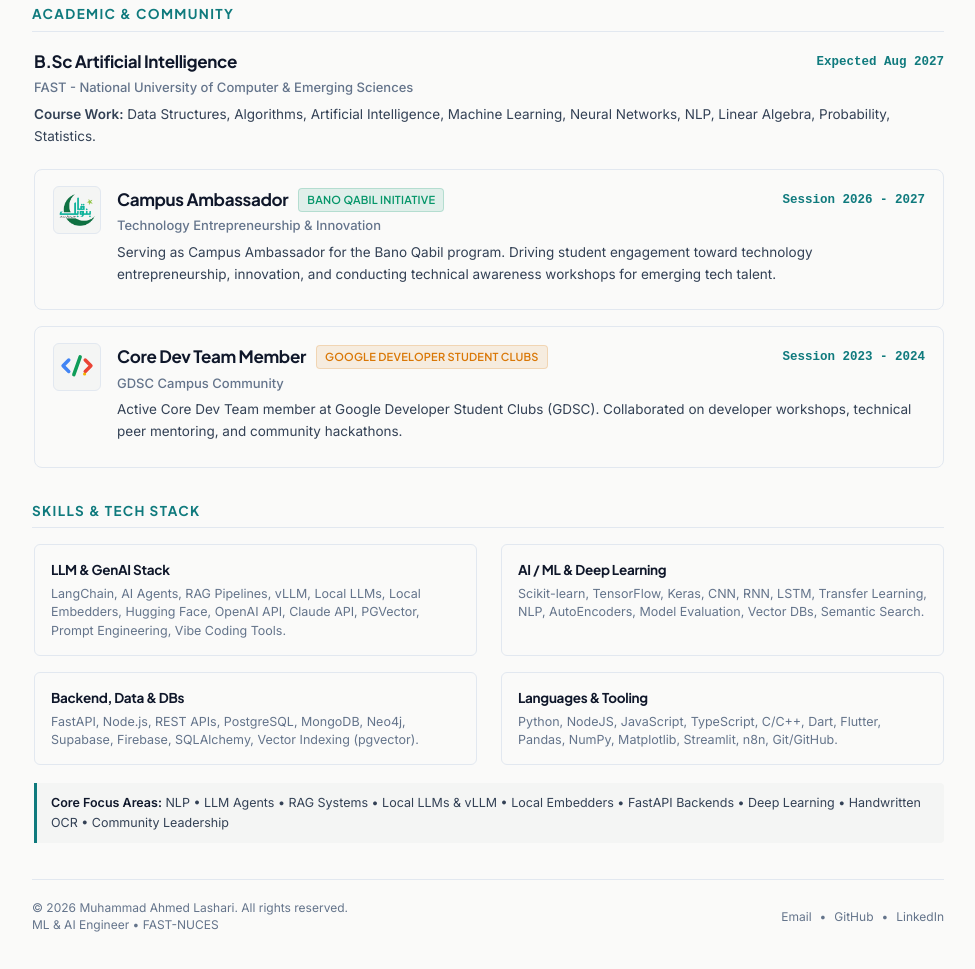
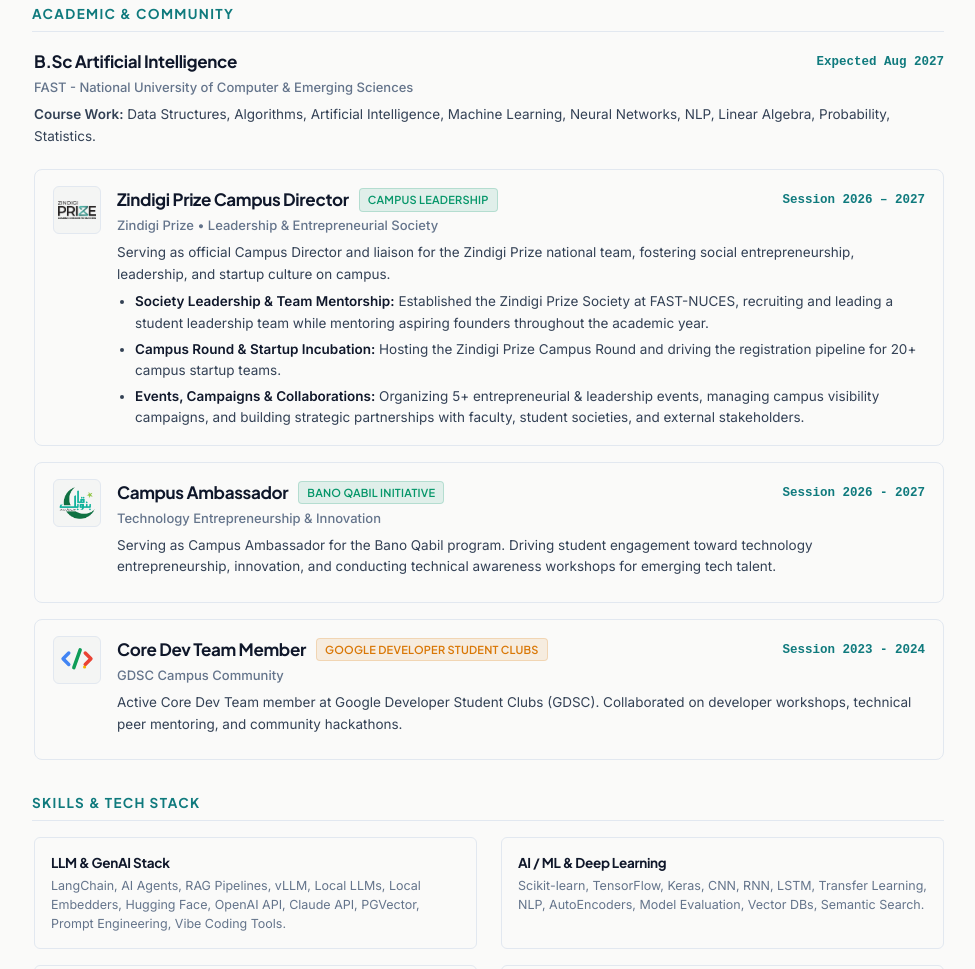
Before and after one commit to Ahmed-lashari/Ahmed-lashari.github.io, a plain HTML site: page index.html in a window 1280 px wide. Shown: the part 1678-2647 px from the top of the page, without its empty margins (152-1127 px from the left). Drawn offline with Linux system fonts and the light colour scheme.

Commit message:
zindigi prize card added

```diff
--- a/index.html
+++ b/index.html
@@ -335,7 +335,36 @@
             </p>
           </article>
 
-          <!-- Community Item 1: Bano Qabil Initiative -->
+          <!-- Community Item 1: Zindigi Prize Campus Director -->
+          <article class="cv-community-entry">
+            <div class="cv-community-header">
+              <img src="zindigi_prize.png" alt="Zindigi Prize Logo" class="cv-community-logo">
+              <div style="flex: 1;">
+                <div class="cv-entry-header">
+                  <div>
+                    <h3 class="cv-entry-title">
+                      Zindigi Prize Campus Director
+                      <span class="cv-badge badge-available">Campus Leadership</span>
+                    </h3>
+                    <p class="cv-entry-subtitle">Zindigi Prize • Leadership &amp; Entrepreneurial Society</p>
+                  </div>
+                  <div class="cv-entry-meta">
+                    <span class="cv-external-link">Session 2026 – 2027</span>
+                  </div>
+                </div>
+                <p class="cv-entry-desc" style="margin-bottom: 6px;">
+                  Serving as official Campus Director and liaison for the Zindigi Prize national team, fostering social entrepreneurship, leadership, and startup culture on campus.
+                </p>
+                <ul class="cv-list">
+                  <li><strong>Society Leadership &amp; Team Mentorship:</strong> Established the Zindigi Prize Society at FAST-NUCES, recruiting and leading a student leadership team while mentoring aspiring founders throughout the academic year.</li>
+                  <li><strong>Campus Round &amp; Startup Incubation:</strong> Hosting the Zindigi Prize Campus Round and driving the registration pipeline for 20+ campus startup teams.</li>
+                  <li><strong>Events, Campaigns &amp; Collaborations:</strong> Organizing 5+ entrepreneurial &amp; leadership events, managing campus visibility campaigns, and building strategic partnerships with faculty, student societies, and external stakeholders.</li>
+                </ul>
+              </div>
+            </div>
+          </article>
+
+          <!-- Community Item 2: Bano Qabil Initiative -->
           <article class="cv-community-entry">
             <div class="cv-community-header">
               <img src="bano_qabil.png" alt="Bano Qabil Logo" class="cv-community-logo">
@@ -360,7 +389,7 @@
             </div>
           </article>
 
-          <!-- Community Item 2: GDSC -->
+          <!-- Community Item 3: GDSC -->
           <article class="cv-community-entry">
             <div class="cv-community-header">
               <img src="google_dev.svg" alt="Google Developer Logo" class="cv-community-logo">
--- a/styles.css
+++ b/styles.css
@@ -766,7 +766,8 @@ code,
     border-bottom-color: #000;
   }
 
-  .cv-entry {
+  .cv-entry,
+  .cv-community-entry {
     break-inside: avoid;
   }
 
```
Also changed, not shown: zindigi_prize.png (added).
